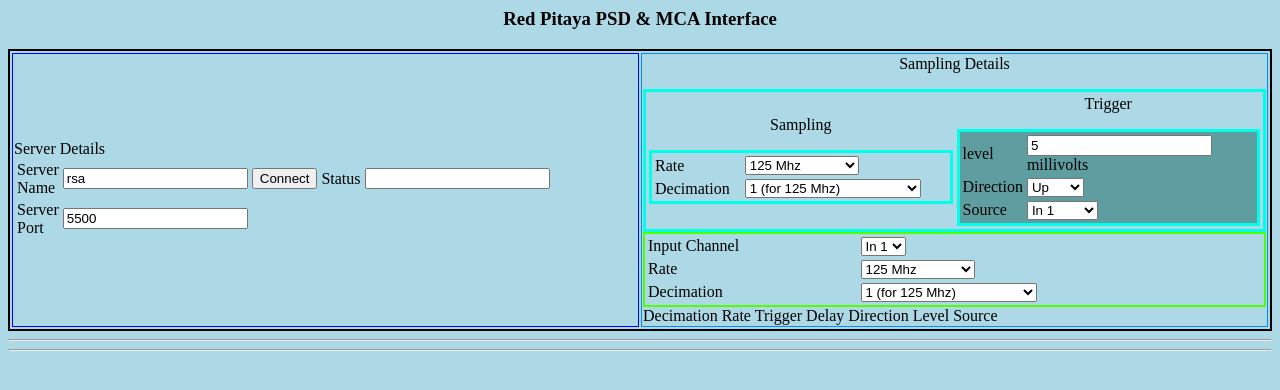
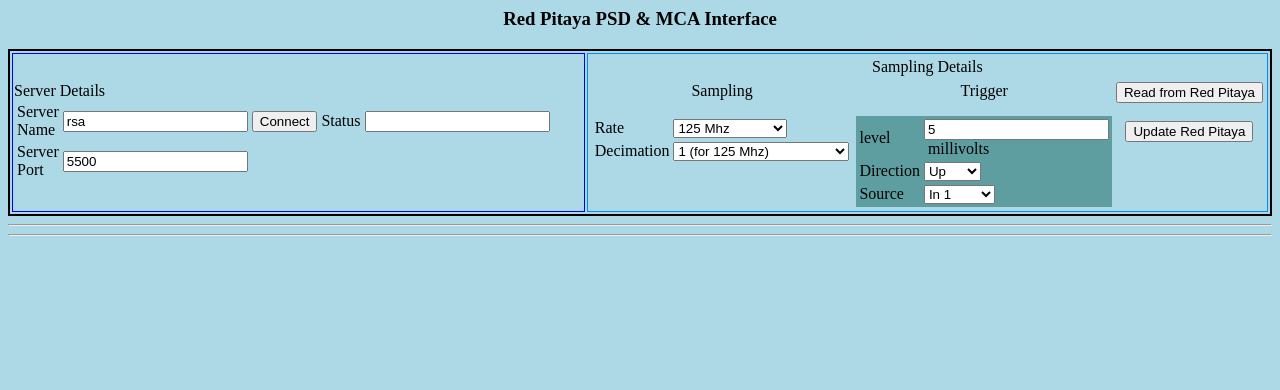
Before and after one commit to omereis/rp_client, a Flask app: page / in a window 1280 px wide. Shown: the top 390 px of the page. Run offline with Flask 2, Linux system fonts and the light colour scheme; some libraries are stand-ins or nearby versions.

Commit message:
sending sampling params to comm app

```diff
--- a/rp_gui/app/routes.py
+++ b/rp_gui/app/routes.py
@@ -1,3 +1,6 @@
+###############################################################################
+#                                 routes.py                                   #
+###############################################################################
 from flask import Flask, render_template, request
 from app import app
 import json
@@ -8,7 +11,7 @@ from app import app
 import socket
 
 g_socket = socket.socket(socket.AF_INET, socket.SOCK_STREAM)
-
+#------------------------------------------------------------------------------
 @app.route('/')
 @app.route('/index')
 def index():
@@ -26,7 +29,7 @@ def index():
         }
     ]
     return render_template('index.html', title='Home', user=user, posts=posts, status='disconnected')
-
+#------------------------------------------------------------------------------
 @app.route('/onconnect', methods=["GET"])
 def on_connect ():
     print ('Just clicked')
@@ -36,6 +39,7 @@ def on_connect ():
         res = request.args['message']
         print(f'res: "{res}"')
         print(f'Type(res): {type(res)}')
+        print("request.json", request.json)
         dictMessage = json.loads(res)
         print(f'Dictionary message: "{dictMessage}"')
         print(f'Host: {dictMessage["host"]}')
@@ -50,3 +54,10 @@ def on_connect ():
         print (f'run time error in OnConnect\n: {e}')
     return (strReply)
 #    return ('on_connect result')
+#------------------------------------------------------------------------------
+@app.route('/onparams', methods=["GET"])
+def on_params ():
+        res = request.args['message']
+        print(f'res: "{res}"')
+        return ("ok")
+#------------------------------------------------------------------------------
--- a/rp_gui/app/templates/index.html
+++ b/rp_gui/app/templates/index.html
@@ -25,12 +25,21 @@
 				</table>
 			</td>
 			<td style="border: 1px solid rgb(0, 140, 255)">
-				<p style="text-align: center">Sampling Details</p>
-				<table style="border: 3px solid rgb(0, 255, 234); width: 100%;">
+				<!-- <p style="text-align: center">Sampling Details</p> -->
+				<table style="width: 100%;">
 					<tr>
+						<td style="width: 10%;"></td>
+						<td style="width: 80%;">
+							<p style="text-align: center">Sampling Details</p>
+						</td>
+						<td style="width: 10%;" id="txtSampling"><p style="text-align: center"></p></td>
+					</tr>
+				</table>
+				<table style="width: 100%;">
+					<tr style="vertical-align: top;">
 						<td style="width: 50%;">
 							<p style="text-align: center;">Sampling</p>
-							<table style="border: 3px solid rgb(0, 255, 234); width: 100%;">
+							<table style="width: 100%;">
 								<tr>
 									<td>Rate</td>
 									<td>
@@ -57,10 +66,10 @@
 						</td>
 						<td style="width: 50%;">
 							<p style="text-align: center;">Trigger</p>
-							<table style="border: 3px solid rgb(0, 255, 234); width: 100%;background-color: cadetblue;">
+							<table style="width: 100%;background-color: cadetblue;">
 								<tr>
 									<td>level</td>
-									<td><input type="text" value="5" id="txtTriggerLevel">millivolts</td>
+									<td><input type="text" value="5" id="txtTriggerLevel">&nbsp;millivolts</td>
 								</tr>
 								<tr>
 									<td>Direction</td>
@@ -78,51 +87,14 @@
 									</td>
 								</tr>
 							</table>
-							</td>
-					</tr>
-				</table>
-					<table style="border: 2px solid rgb(81, 255, 0); width: 100%;">
-					<tr>
-						<td>
-							Input Channel
 						</td>
-						<td>
-							<select id="comboInput">
-								<option id="In_1" value="In 1">In 1</option>
-								<option id="In_2" value="In 2">In 2</option>
-							</select>
-						</td>
-					</tr>
-					<tr>
-						<td>Rate</td>
-						<td>
-							<select id="comboRate">
-								<option id="rate125">125 Mhz</option>
-								<option id="rate15_625">15.625 Mhz</option>
-								<option id="rate1_953">1.953 Mhz</option>
-								<option id="rate122_070">122.070 Kilo hz</option>
-							</select>
-						</td>
-					</tr>
-					<tr>
-						<td>Decimation</td>
-						<td>
-							<select id="comboDecimation">
-								<option id="dcm1">1 (for 125 Mhz)</option>
-								<option id="dcm8">8 (for 15.625 Mhz)</option>
-								<option id="dcm64">64 (for 1.953 Mhz)</option>
-								<option id="dcm1024">1024 (for 122.070 Kilo hz)</option>
-							</select>
+						<td style="text-align: center;">
+							<input id="btnReadSampling" type="button" value="Read from Red Pitaya"  onclick="onUpdateSamplingClick()">
+							<br><br>
+							<input id="btnUpdateSampling" type="button" value="Update Red Pitaya"  onclick="onReadSamplingClick()">
 						</td>
 					</tr>
 				</table>
-				Decimation
-				Rate
-				Trigger
-					Delay
-					Direction
-					Level
-					Source
 			</td>
 		</tr>
 	</table>
```
Also changed, not shown: rp_gui/app/static/js/rp_gui.js (+143 -0 lines), 4 other files.
